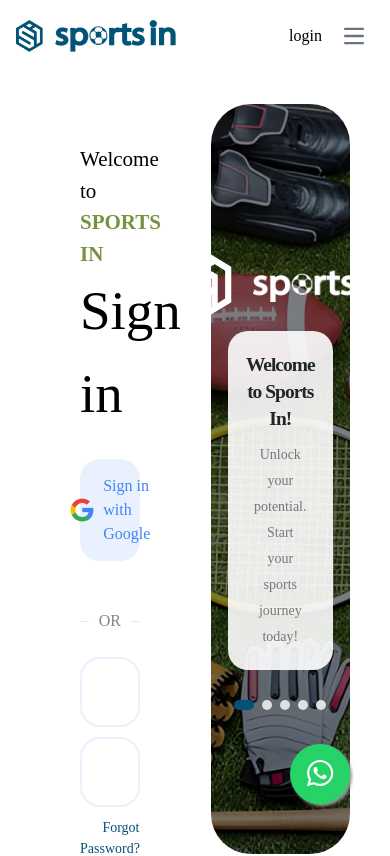
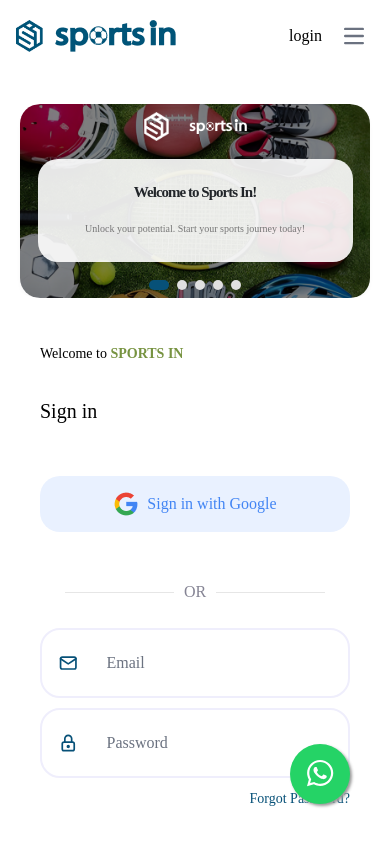
Before and after one commit to Mohamedouf125/hopn-learning, a React (Create React App) app: page /login in a window 390 px wide. Shown: the top 856 px of the page. Built offline with nearby package versions, Linux system fonts and the light colour scheme.

Commit message:
login for mobile

```diff
--- a/src/pages/courses/Course.jsx
+++ b/src/pages/courses/Course.jsx
@@ -17,7 +17,7 @@ const Course = () => {
     <main>
       <div className="container mx-auto my-10">
         <section className="w-full flex items-center justify-center flex-col p-5">
-          <h2 className="w-full text-start my-5 px-5 text-[18px] md:text-[30px] font-[700] font-['Cairo'] ">
+          <h2 className="w-full text-start my-5 text-[18px] md:text-[30px] font-[700] font-['Cairo'] ">
             Sports Injuries and Sports Rehabilitation Course
           </h2>
           <div className="w-full flex flex-col md:flex-row items-center justify-between gap-10 md:gap-0 ">
--- a/src/pages/login/Login.jsx
+++ b/src/pages/login/Login.jsx
@@ -11,7 +11,6 @@ import { Link, useNavigate } from "react-router-dom";
 import server from "../../assets/axios/server";
 import { useDispatch } from "react-redux";
 import { rememberUser, setUser } from "../../store/slices/user/userSlice";
-import { resetRejesterState } from "../../store/slices/user/rejesterSlice";
 
 const Login = () => {
   const [logindata, setLoginData] = useState({
@@ -95,21 +94,22 @@ const Login = () => {
   }, [slider]);
 
   return (
+    <main className="container flex items-center justify-center mx-auto">
       <div
-      className={`flex items-start justify-between py-0 px-[40px] container mx-auto mt-8 mb-20`}
+        className={`flex items-start justify-between flex-col md:flex-row py-0 md:px-[40px] container mx-auto mt-8 mb-20`}
       >
         <div
-        className={`flex flex-col justify-start items-start p-10 pt-10 pb-0 w-[45%] max-w-[609px] min-h-[750px]`}
+          className={`flex flex-col order-2 md:order-1 justify-start items-start p-10 pt-10 pb-0 w-full md1:w-[45%] max-w-[609px] min-h-[750px]`}
         >
           <div className={`w-full`}>
             <h4
-            className={`font-[Poppins] text-[21px] font-normal leading-[31.5px] text-left text-black`}
+              className={`font-[Poppins] text-[14px] md:text-[21px] font-normal leading-[31.5px] text-left text-black`}
             >
               Welcome to
               <span className={`font-semibold text-[#779341]`}> SPORTS IN</span>
             </h4>
             <h2
-            className={`font-[Poppins] text-[55px] font-medium leading-[82.5px] text-left text-black`}
+              className={`font-[Poppins] text-[20px] md;text-[55px] font-medium leading-[82.5px] text-left text-black`}
             >
               Sign in
             </h2>
@@ -132,7 +132,9 @@ const Login = () => {
               </div>
             </div>
           </div>
-        <div className={`flex justify-center items-center gap-2.5 w-full py-6`}>
+          <div
+            className={`flex justify-center items-center gap-2.5 w-full py-6`}
+          >
             <div className={`w-[35%] border-b border-[#e6e6e6]`} />
             <div
               className={`text-center text-[#858494] text-[16px] font-[Poppins] font-normal`}
@@ -275,20 +277,22 @@ const Login = () => {
 
         {/* ///////// */}
         <div
-        className={`flex flex-col justify-center items-center overflow-hidden rounded-[40px] w-[45%] min-h-[750px] max-w-[597px]`}
+          className={`flex flex-col justify-center items-center overflow-hidden rounded-[40px] w-full md:w-[45%] min-h-[190px] md:min-h-[750px] px-5 max-w-[597px]`}
         >
           <div
             ref={overlayRref}
             style={{
               backgroundImage: `url(${welcomeSlides[slider].image})`,
-            backgroundSize: "cover", // Ensure the image covers the element
-            backgroundPosition: "center", // Center the image within the element
+              backgroundSize: "cover",
+              backgroundPosition: "center",
             }}
-          className={` flex flex-col justify-center items-center gap-2.5 overflow-hidden relative rounded-[20px] w-full min-h-[750px] bg-center bg-cover transition-all ease-in-out duration-1000 shadow-[0px_3px_4px_rgba(0,0,0,0.03)]`}
+            className={` flex flex-col justify-center items-center gap-2.5 overflow-hidden relative rounded-[20px] w-full min-h-[190px] md:min-h-[750px] bg-center bg-cover transition-all ease-in-out duration-1000 shadow-[0px_3px_4px_rgba(0,0,0,0.03)]`}
           >
-          <div className={`flex justify-center items-center gap-5 w-full`}>
-            <img src={logoIcon} alt="Logo" />
-            <img src={logoTitle} alt="Logo" />
+            <div
+              className={`flex justify-center items-center gap-5 w-full py-2 md:py-0`}
+            >
+              <img className="w-[25px] md:w-auto" src={logoIcon} alt="Logo" />
+              <img className="w-[58px] md:w-auto" src={logoTitle} alt="Logo" />
             </div>
             <div className={`relative flex justify-center items-center w-full`}>
               {welcomeSlides.map((slide, index) => {
@@ -297,17 +301,17 @@ const Login = () => {
                     key={index}
                     className={
                       slider === index
-                      ? `flex flex-col justify-center items-center gap-2.5 bg-white/90 py-5 rounded-[20px] overflow-hidden w-[75%] mx-auto py-7.5 px-[30px] showWelcomeBox`
-                      : `flex flex-col justify-center items-center gap-2.5 bg-white/90 py-5 rounded-[20px] overflow-hidden w-[75%] mx-auto py-7.5 px-[30px] hideWelcomeBox`
+                        ? `flex flex-col justify-center items-center gap-2.5 bg-white/90 py-5 rounded-[20px] overflow-hidden w-[90%] md:w-[75%] mx-auto py-7.5 px-[30px] showWelcomeBox`
+                        : `flex flex-col justify-center items-center gap-2.5 bg-white/90 py-5 rounded-[20px] overflow-hidden w-[90%] md:w-[75%] mx-auto py-7.5 px-[30px] hideWelcomeBox`
                     }
                   >
                     <h1
-                    className={`font-[Tajawal] text-[19.45px] font-bold leading-[27px] tracking-[-0.98px] text-center text-[#212529]`}
+                      className={`font-[Tajawal] text-[15px] md:text-[19.45px] font-bold leading-[27px] tracking-[-0.98px] text-center text-[#212529]`}
                     >
                       {slide.header}
                     </h1>
                     <p
-                    className={`font-[Tajawal] text-[14px] font-normal leading-[26px] text-center text-[#777777]`}
+                      className={`font-[Tajawal] text-[10px] md:text-[14px] font-normal leading-[26px] text-center text-[#777777]`}
                     >
                       {slide.description}
                     </p>
@@ -316,7 +320,7 @@ const Login = () => {
               })}
             </div>
             <div
-            className={`flex justify-center items-center gap-1.75 mt-5 w-full gap-2`}
+              className={`flex justify-center items-center gap-1.75 my-2 md:mt-5 w-full gap-2`}
             >
               {welcomeSlides.map((_, index) => (
                 <div
@@ -333,6 +337,7 @@ const Login = () => {
           </div>
         </div>
       </div>
+    </main>
   );
 };
 
```
Lines whose indentation alone changed are shown as unchanged.
